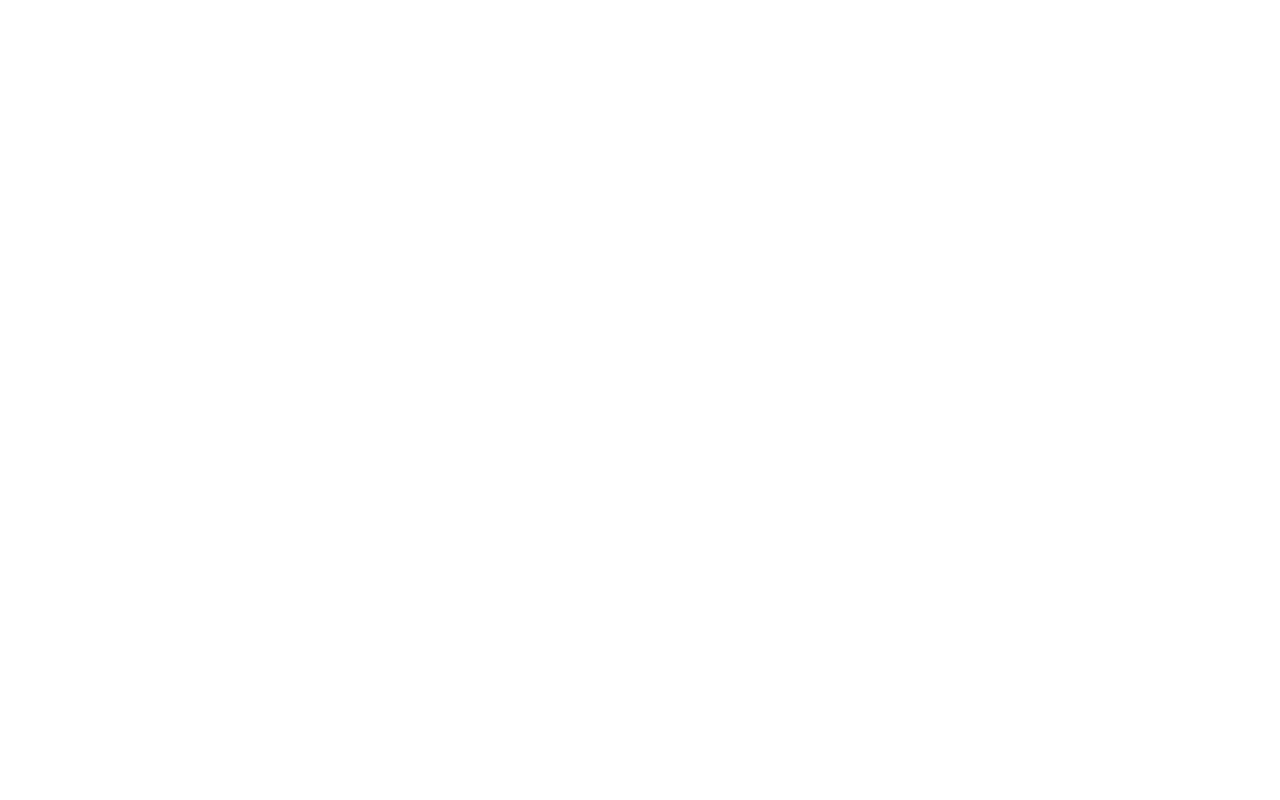
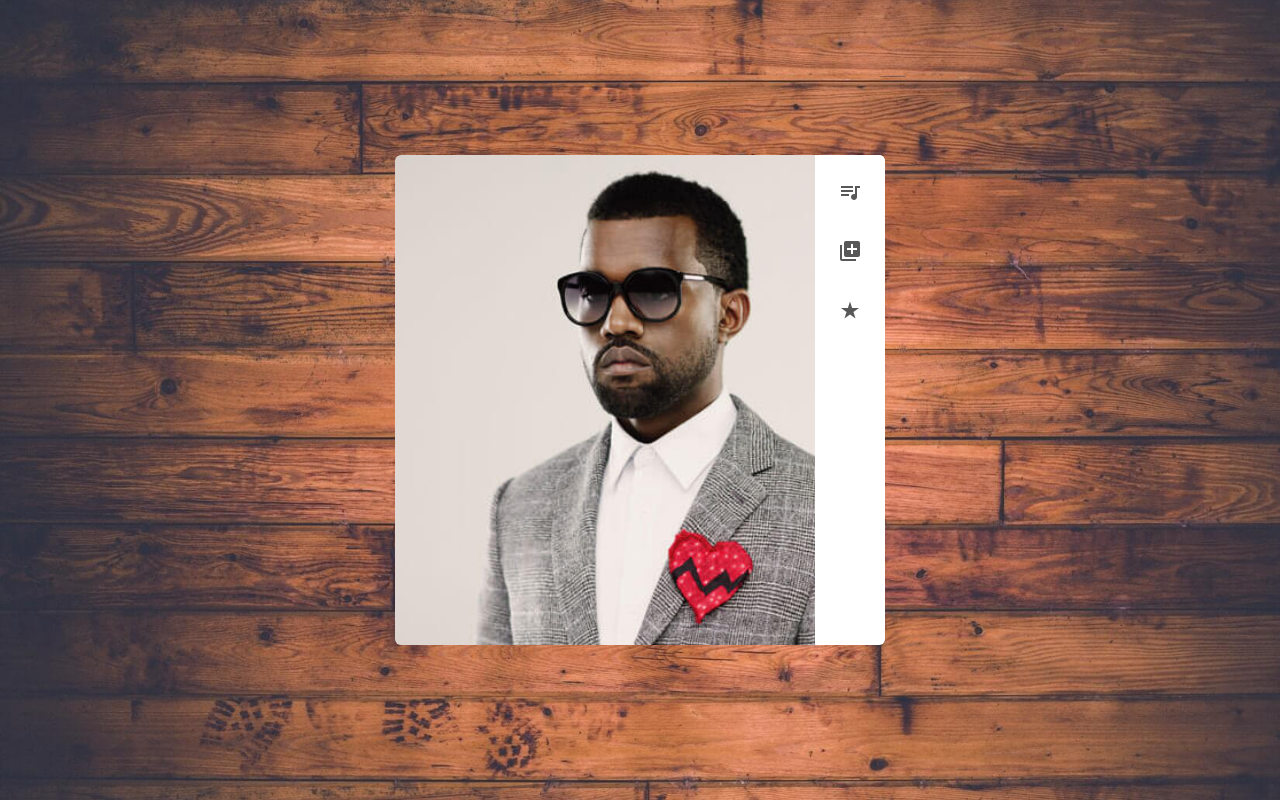
Before and after one commit to vdmkhrp-frontloops-markup/task-24, a website built with Vite: page index.html in a window 1280 px wide. Built offline with nearby package versions, Linux system fonts and the light colour scheme.

Commit message:
created markup

```diff
--- a/index.html
+++ b/index.html
@@ -10,24 +10,13 @@
     <title>task-24</title>
   </head>
   <body>
-    <!-- <svg height="24" width="24" xmlns="http://www.w3.org/2000/svg">
-      <path d="M0 0h24v24H0z" fill="none" />
-      <path
-        d="M4 6H2v14c0 1.1.9 2 2 2h14v-2H4V6zm16-4H8c-1.1 0-2 .9-2 2v12c0 1.1.9 2 2 2h12c1.1 0 2-.9 2-2V4c0-1.1-.9-2-2-2zm-1 9h-4v4h-2v-4H9V9h4V5h2v4h4v2z"
-        fill="currentColor"
-      />
-    </svg>
-    <svg height="18" width="18" xmlns="http://www.w3.org/2000/svg">
-      <path
-        d="m9 11.3 3.71 2.7-1.42-4.36L15 7h-4.55L9 2.5 7.55 7H3l3.71 2.64L5.29 14z"
-        fill="currentColor"
-      />
-      <path d="M0 0h18v18H0z" fill="none" />
-    </svg>
+    <div class="album">
+      <aside class="album__sidebar">
+        <button class="album__btn" type="button">
           <svg
-      height="18"
+            height="24"
             viewBox="0 0 24 24"
-      width="18"
+            width="24"
             xmlns="http://www.w3.org/2000/svg"
           >
             <path d="M0 0h24v24H0z" fill="none" />
@@ -35,6 +24,31 @@
               d="M15 6H3v2h12V6zm0 4H3v2h12v-2zM3 16h8v-2H3v2zM17 6v8.18c-.31-.11-.65-.18-1-.18-1.66 0-3 1.34-3 3s1.34 3 3 3 3-1.34 3-3V8h3V6h-5z"
               fill="currentColor"
             />
-    </svg> -->
+          </svg>
+        </button>
+        <button class="album__btn" type="button">
+          <svg height="24" width="24" xmlns="http://www.w3.org/2000/svg">
+            <path d="M0 0h24v24H0z" fill="none" />
+            <path
+              d="M4 6H2v14c0 1.1.9 2 2 2h14v-2H4V6zm16-4H8c-1.1 0-2 .9-2 2v12c0 1.1.9 2 2 2h12c1.1 0 2-.9 2-2V4c0-1.1-.9-2-2-2zm-1 9h-4v4h-2v-4H9V9h4V5h2v4h4v2z"
+              fill="currentColor"
+            />
+          </svg>
+        </button>
+        <button class="album__btn" type="button">
+          <svg
+            width="24"
+            height="24"
+            viewBox="0 0 32 32"
+            xmlns="http://www.w3.org/2000/svg"
+            fill="currentColor"
+          >
+            <path
+              d="m16 4.588 2.833 8.719H28l-7.416 5.387 2.832 8.719L16 22.023l-7.417 5.389 2.833-8.719L4 13.307h9.167L16 4.588z"
+            />
+          </svg>
+        </button>
+      </aside>
+    </div>
   </body>
 </html>
--- a/src/style.scss
+++ b/src/style.scss
@@ -17,8 +17,61 @@ p {
 }
 
 body {
+  display: flex;
+  align-items: center;
+  justify-content: center;
+  padding: 15px;
   margin: 0;
   min-height: 100dvh;
   font-family: system-ui, -apple-system, BlinkMacSystemFont, "Segoe UI", Roboto,
     Oxygen, Ubuntu, Cantarell, "Open Sans", "Helvetica Neue", sans-serif;
+  background-image: url("./img/background.jpg"),
+    linear-gradient(to right, #523f3d, #9e674f);
+  background-size: cover;
+  background-position: center;
+  background-repeat: no-repeat;
 }
+
+.album {
+  max-width: 490px;
+  width: 100%;
+  aspect-ratio: 1;
+  background: #fff;
+  border-radius: 6px;
+  background-image: url(./img/kanye.jpg);
+  background-repeat: no-repeat;
+  background-size: cover;
+
+  &__sidebar {
+    max-width: 70px;
+    width: 100%;
+    height: 100%;
+    background-color: #fff;
+    margin-left: auto;
+    padding: 20px 15px;
+    display: flex;
+    flex-direction: column;
+    row-gap: 25px;
+    border-top-right-radius: inherit;
+    border-bottom-right-radius: inherit;
+  }
+
+  &__btn {
+    display: flex;
+    align-items: center;
+    justify-content: center;
+    padding: 5px;
+    border: none;
+    background-color: transparent;
+    color: #585858;
+    transition: color 300ms ease;
+
+    @media (hover: hover) {
+      cursor: pointer;
+
+      &:hover {
+        color: #000;
+      }
+    }
+  }
+}
```
Lines whose indentation alone changed are shown as unchanged.
